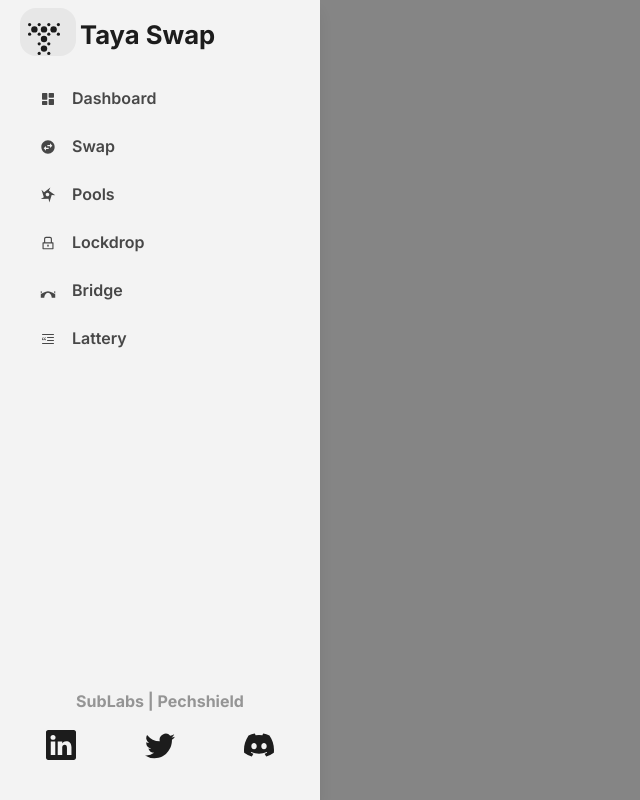
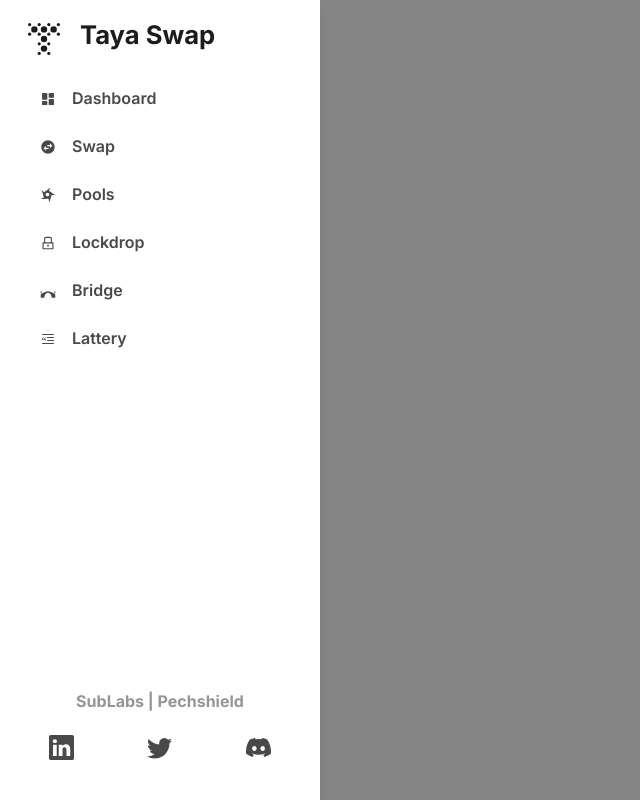
Before and after one commit to sub-labs/tayaswap-app, a Next.js app in the folder frontend/: page / in a window 1280 px wide. Both pictures are taken after a click on the button 48 px from the left and 32 px from the top of the page. Shown: the whole page, without its empty margins (0-640 px from the left). Built offline with nearby package versions, Linux system fonts and the light colour scheme.

Commit message:
Update sliderLeft.jsx

```diff
--- a/frontend/Component/sliderLeft/sliderLeft.jsx
+++ b/frontend/Component/sliderLeft/sliderLeft.jsx
@@ -45,7 +45,7 @@ function SliderLeft() {
 
    <Drawer isOpen={isOpen} placement='left'     onClose={onClose}>
     <DrawerOverlay />
-    <DrawerContent style={{backgroundColor:"rgba(255, 255, 255, 0.90)"}}>
+    <DrawerContent style={{backgroundColor:"#FFFFFF"}}>
     {/* <DrawerCloseButton /> */}
       <DrawerHeader style={{fontWeight:"700", fontSize:'1.6rem' , color:"#1C1C1C"}}>
 
@@ -59,22 +59,22 @@ function SliderLeft() {
 
        Taya Swap
       </DrawerHeader>
-      <DrawerBody style={{backgroundColor:"rgba(255, 255, 255, 0.90);"}} >
+      <DrawerBody style={{backgroundColor:"#FFFFFF"}} >
         <VStack alignItems={'flex-start'}>
-          <Button   onClick={onClose} color={"rgba(28, 28, 28, 0.8)"}  variant={"ghost"}  style={{  transitionDelay: '1s' , fontWeight:'600' }} >
+          <Button   onClick={onClose} color={"#494949"}  variant={"ghost"}  style={{  transitionDelay: '1s' , fontWeight:'600' }} >
            <BiSolidDashboard style={{marginRight:'1rem'}} />  <Link href="/dashboard">Dashboard</Link>
           </Button>
-          <Button  onClick={onClose} color={"rgba(28, 28, 28, 0.8)"}  variant={"ghost"} style={{  transitionDelay:' 1s' , fontWeight:'600' }}  >
+          <Button  onClick={onClose} color={"#494949"}  variant={"ghost"} style={{  transitionDelay:' 1s' , fontWeight:'600' }}  >
             <MdSwapHorizontalCircle style={{marginRight:'1rem'}} /> <Link href="/swap">Swap</Link>
           </Button>
-          <Button  onClick={onClose} color={"rgba(28, 28, 28, 0.8)"}  variant={"ghost"}  style={{  transitionDelay:' 1s' , fontWeight:'600' }} >
+          <Button  onClick={onClose} color={"#494949"}  variant={"ghost"}  style={{  transitionDelay:' 1s' , fontWeight:'600' }} >
            <GiWhirlpoolShuriken style={{marginRight:'1rem'}} />  <Link href="/pools">Pools </Link>
           </Button>
-          <Button  onClick={onClose} color={"rgba(28, 28, 28, 0.8)"}  variant={"ghost"}  style={{  transitionDelay:' 1s' , fontWeight:'600' }} >
+          <Button  onClick={onClose} color={"#494949"}  variant={"ghost"}  style={{  transitionDelay:' 1s' , fontWeight:'600' }} >
             <AiOutlineLock style={{marginRight:'1rem'}} /> <Link href="/upload">Lockdrop</Link>
           </Button>
 
-          <Button  onClick={onClose} color={"rgba(28, 28, 28, 0.8)"}  variant={"ghost"}  style={{  transitionDelay:' 1s' , fontWeight:'600' }} >
+          <Button  onClick={onClose} color={"#494949"}  variant={"ghost"}  style={{  transitionDelay:' 1s' , fontWeight:'600' }} >
            <GiStoneBridge style={{marginRight:'1rem'}} />  <Link href="/upload">Bridge</Link>
           </Button>
 
@@ -95,11 +95,11 @@ function SliderLeft() {
         <HStack pos={'absolute'} bottom={'10'} left={'0'}  w={'full'} justifyContent={'space-around'} p={'0 1rem'} >
 
 
-     <Link href={'/login'}  > <BsLinkedin size={30} style={{color:'#1C1C1C'}} /></Link>
+     <Link href={'/login'}  > <BsLinkedin size={25} style={{color:'#494949'}} /></Link>
 
-     <Link href={'/signup'} > <BsTwitter  size={30}  style={{color:'#1C1C1C'}} /> </Link>
+     <Link href={'/signup'} > <BsTwitter  size={25}  style={{color:'#494949'}} /> </Link>
 
-     <Link href={'/signup'} > <BsDiscord   size={30}  style={{color:'#1C1C1C'}} /> </Link>
+     <Link href={'/signup'} > <BsDiscord   size={25}  style={{color:'#494949'}} /> </Link>
 
         </HStack>
 
```
